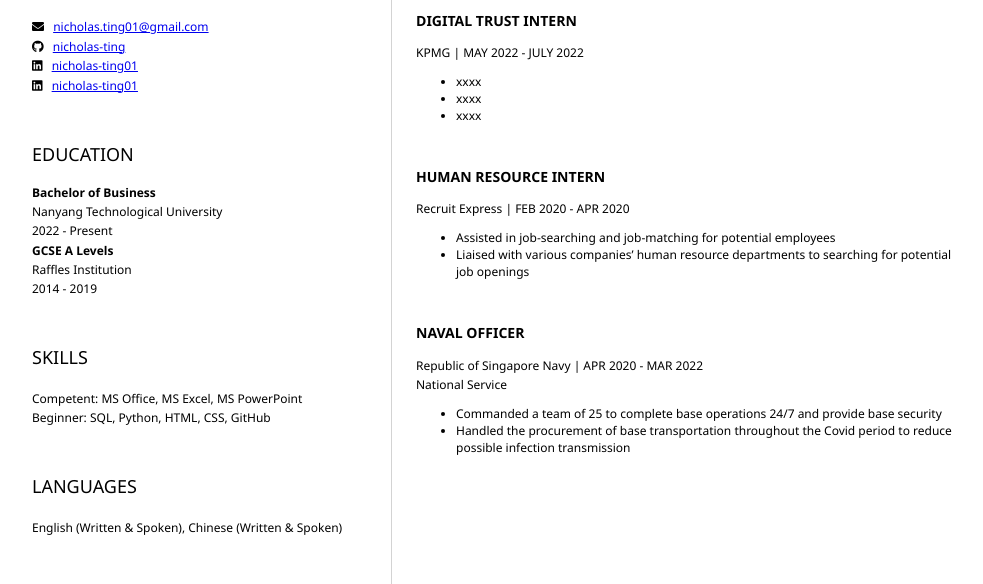
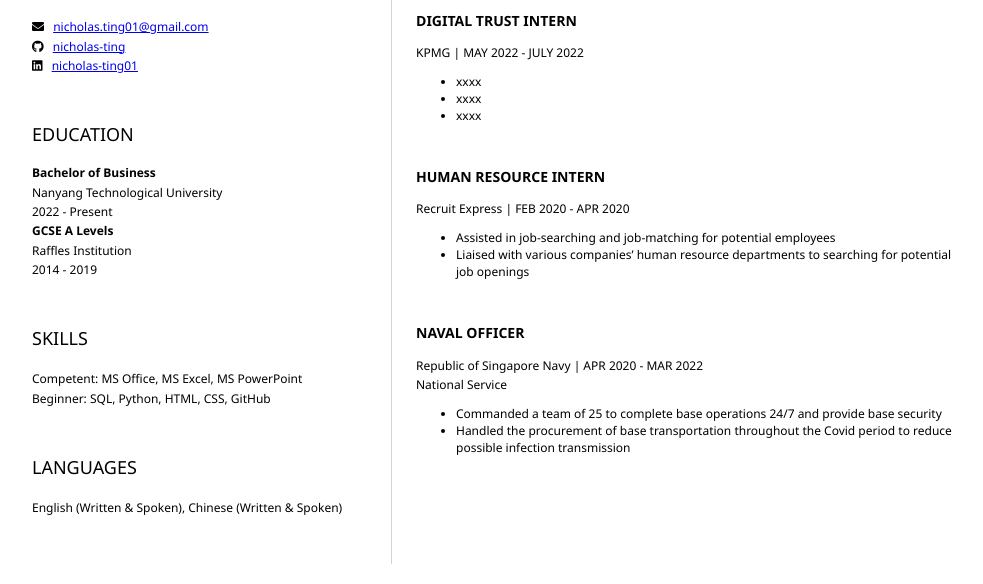
Before and after one commit to nicholas-ting/resume, a plain HTML site: page index.html in a window 1280 px wide. Shown: the part 356-940 px from the top of the page, without its empty margins (152-1135 px from the left). Drawn offline with Linux system fonts and the light colour scheme.

Commit message:
Update index.html

```diff
--- a/index.html
+++ b/index.html
@@ -31,10 +31,7 @@
                         <i class="fab fa-linkedin" aria-hidden="true"></i>
                         <a href="https://sg.linkedin.com/in/nicholas-ting01">nicholas-ting01</a>
                     </p>
-			   <p>
-                        <i class="fab fa-linkedin" aria-hidden="true"></i>
-                        <a href="https://www.youtube.com/watch?v=dQw4w9WgXcQ&ab_channel=RickAstley">nicholas-ting01</a>
-                    </p>
+
                 </section>
 				<section>
 					<h2>EDUCATION</h2>
```
